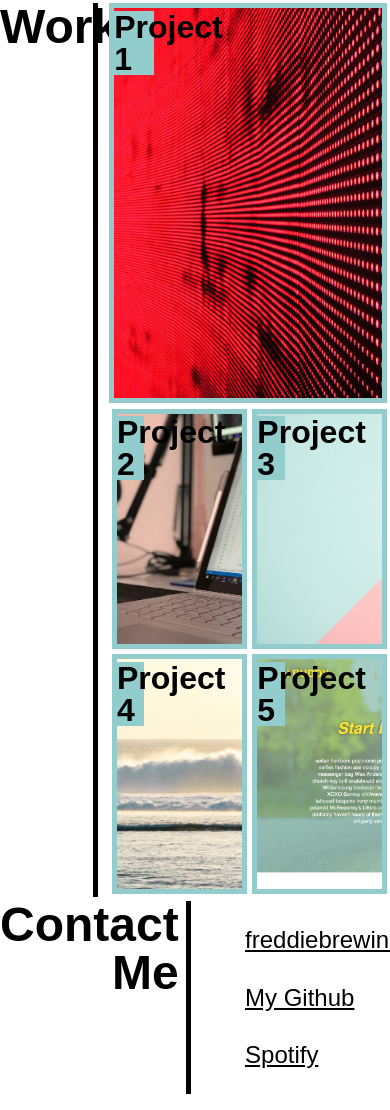
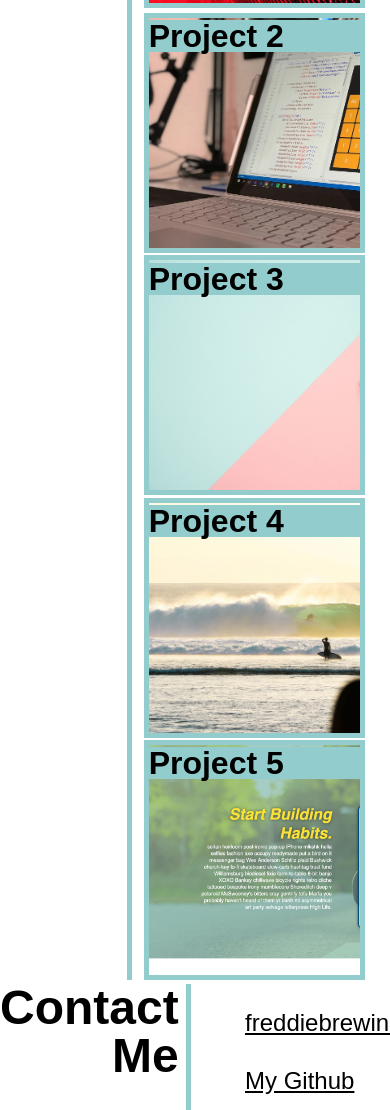
Before and after one commit to freddieb12345/AssignmentWeek2, a plain HTML site: page index.html in a window 390 px wide. Shown: the part 890-2000 px from the top of the page. Drawn offline with Linux system fonts and the light colour scheme.

Commit message:
Responsive layour completed

```diff
--- a/assets/css/style.css
+++ b/assets/css/style.css
@@ -72,18 +72,18 @@ article {
 
 article h2 {
     flex: 1;
+    text-align: right;
+    font-size: 300%;
+    border-right: 5px solid #92cccd;
     padding-right: 2%;
     justify-content: center;
-    text-align: right;
-    font-size: 300%;
-    border-right: 5px solid black;
-    width: fit-content;
+    margin-left: 2.5%;
 }
 
 article p {
     flex: 4;
-    font-size: 150%;
-    padding: 10px 10px 10px 3%;
+    font-size: 100%;
+    padding: 10px 10% 10px 3%;
 }
 
 main{
@@ -93,13 +93,11 @@ main{
 }
 main h2 {
     flex: 1;
-    max-width: 25%;
     text-align: right;
     font-size: 300%;
-    border-right: 5px solid black;
+    border-right: 5px solid #92cccd;
     padding-right: 2%;
     padding-bottom: 20%;
-    text-align: right;
 }
 
 .projects{
@@ -111,7 +109,7 @@ main h2 {
 .card1 {
     border: 5px solid #92cccd;
     padding: 1% 0 0 0;
-    flex: 0 1 100%;
+    flex: 0 1 90%;
     background-image: url(../images/02-portfolio-1.jpg);
     margin-bottom: 1%;
     margin-right: 1%;
@@ -122,7 +120,6 @@ main h2 {
 
 .card1 h3{
     flex: 0;
-    max-width: 15%;
     font-size: 200%;
     background-color: #92cccd;
     padding: 0;
@@ -131,7 +128,7 @@ main h2 {
 .card2{
     border: 5px solid #92cccd;
     padding: 1% 0 0 0;
-    flex: 0 0 48%;
+    flex: 40%;
     margin: 1%;
     height: 15em;
     background-image: url(../images/02-portfolio-2.jpg);
@@ -140,7 +137,6 @@ main h2 {
  }
  .card2 h3{
     flex: 0;
-    max-width: 22%;
     font-size: 200%;
     background-color: #92cccd;
     padding: 0;
@@ -149,8 +145,8 @@ main h2 {
  .card3{
     border: 5px solid #92cccd;
     padding: 1% 0 0 0;
-    flex: 0 0 48%;
-    margin: 1%;
+    flex: 40%;
+    margin: 1% 10% 0 0;
     height: 15em;
     background-image: url(../images/02-portfolio-3.jpg);
     background-repeat: no-repeat;
@@ -158,7 +154,6 @@ main h2 {
  }
  .card3 h3{
     flex: 0;
-    max-width: 22%;
     font-size: 200%;
     background-color: #92cccd;
     padding: 0;
@@ -167,7 +162,7 @@ main h2 {
  .card4{
     border: 5px solid #92cccd;
     padding: 1% 0 0 0;
-    flex: 0 0 48%;
+    flex: 40%;
     margin: 1%;
     height: 15em;
     background-image: url(../images/02-portfolio-4.jpg);
@@ -176,7 +171,6 @@ main h2 {
  }
  .card4 h3{
     flex: 0;
-    max-width: 22%;
     font-size: 200%;
     background-color: #92cccd;
     padding: 0;
@@ -185,8 +179,8 @@ main h2 {
  .card5{
     border: 5px solid #92cccd;
     padding: 1% 0 0 0;
-    flex: 0 0 48%;
-    margin: 1%;
+    flex: 40%;
+    margin: 1% 10% 0 0;
     height: 15em;
     background-image: url(../images/02-run-buddy.jpg);
     background-repeat: no-repeat;
@@ -194,7 +188,6 @@ main h2 {
  }
  .card5 h3{
     flex: 0;
-    max-width: 22%;
     font-size: 200%;
     background-color: #92cccd;
     padding: 0;
@@ -212,7 +205,7 @@ main h2 {
     justify-content: center;
     text-align: right;
     font-size: 300%;
-    border-right: 5px solid black;
+    border-right: 5px solid #92cccd;
     width: fit-content;
  }
 
@@ -230,3 +223,15 @@ main h2 {
     text-decoration: underline;
     color: black;
  }
+
+ @media screen and (max-width:992px) {
+    .card2, .card3, .card4, .card5 {
+        flex: 100%;
+    }
+    article p {
+        font-size: 80%;
+    }
+    .card2, .card4 {
+        margin: 1% 10% 0 0;
+    }
+  }
```
